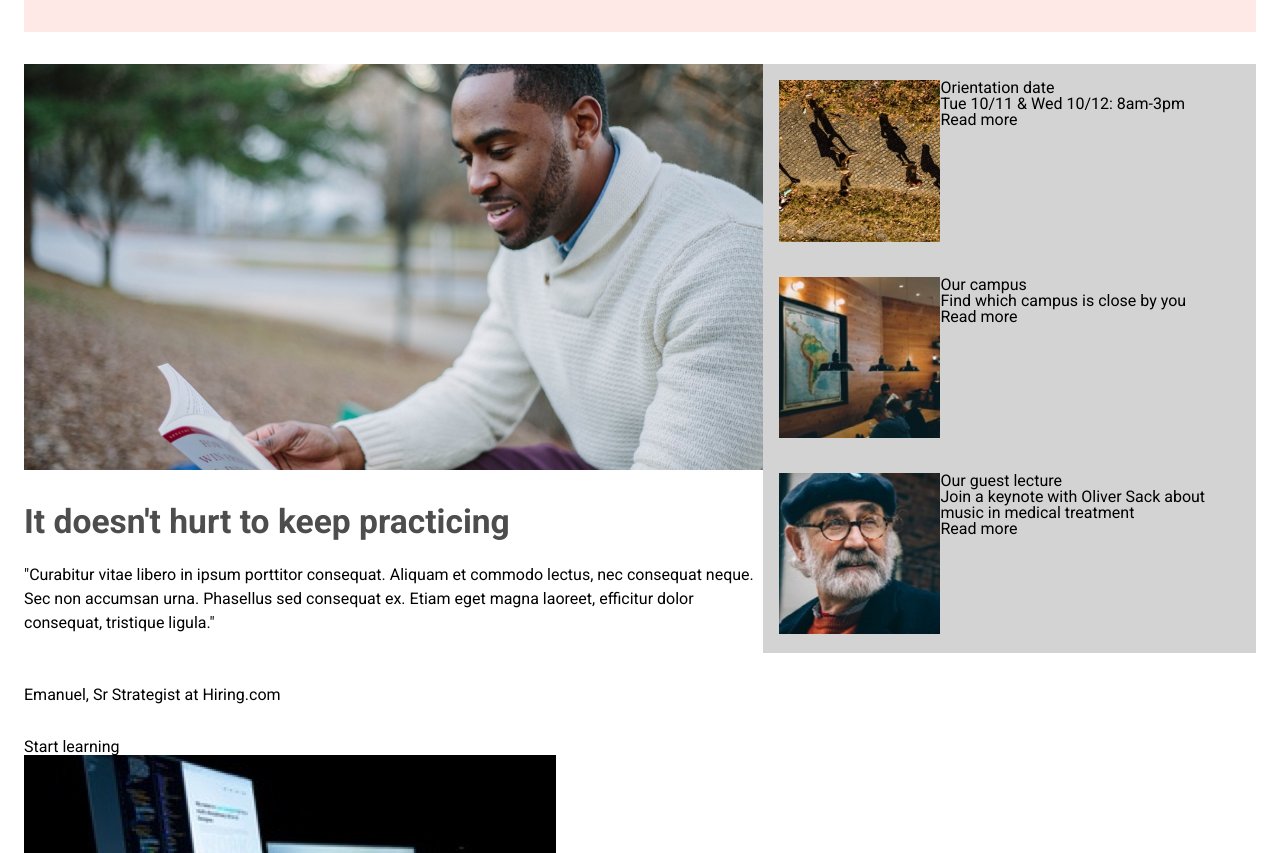
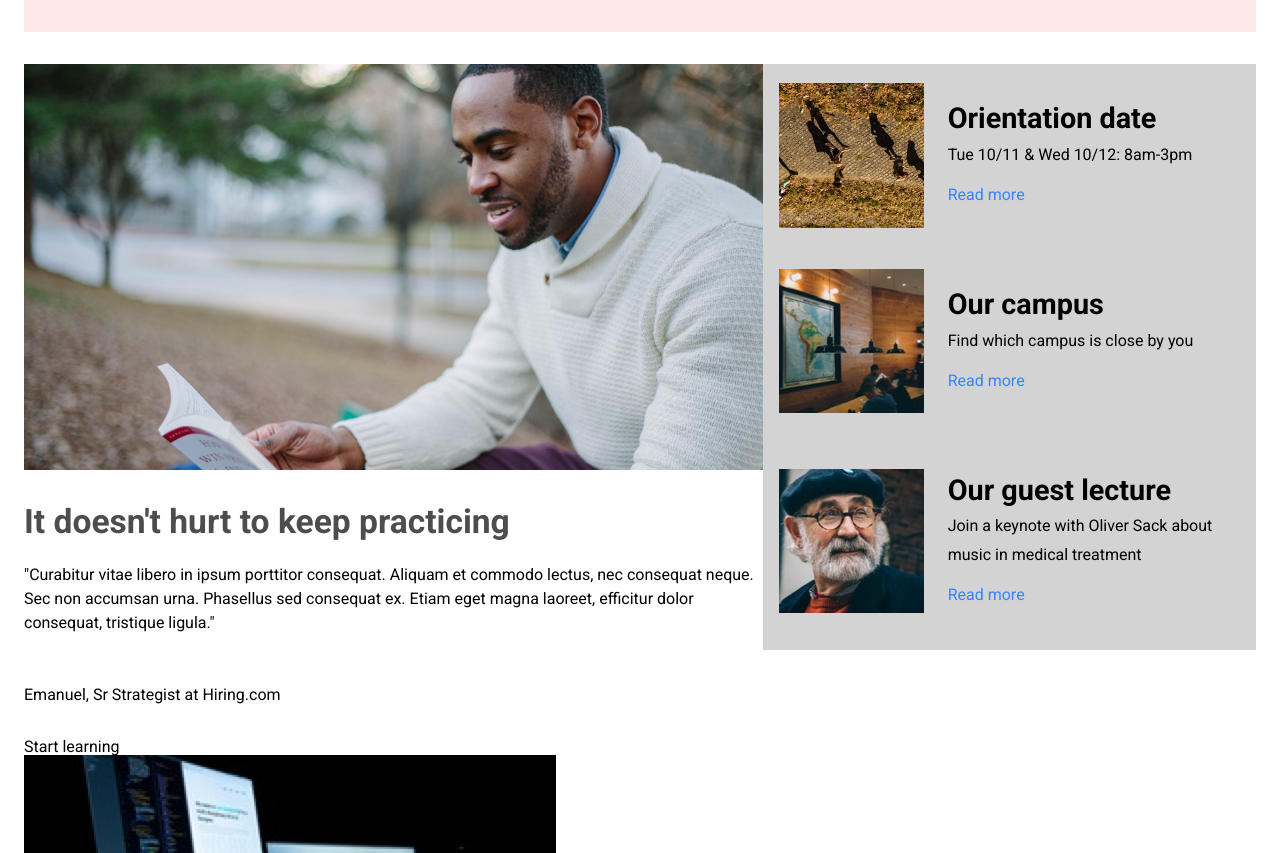
Before and after one commit to Mae80/Colmar-Academy, a plain HTML site: page index.html in a window 1280 px wide. Shown: the part 641-1494 px from the top of the page. Drawn offline with Linux system fonts and the light colour scheme.

Commit message:
added changes information section

```diff
--- a/index.html
+++ b/index.html
@@ -72,7 +72,7 @@
             <div class="thumbnail-text">
               <h3>Orientation date</h3>
               <p>Tue 10/11 & Wed 10/12: 8am-3pm</p>
-              <p>Read more</p>
+              <p class="link"><a href="#">Read more</a></p>
             </div>
           </div>
           <div class="info">
@@ -82,7 +82,7 @@
             <div class="thumbnail-text">
               <h3>Our campus</h3>
               <p>Find which campus is close by you</p>
-              <p>Read more</p>
+              <p class="link"><a href="#">Read more</a></p>
             </div>
           </div>
           <div class="info">
@@ -92,7 +92,7 @@
             <div class="thumbnail-text">
               <h3>Our guest lecture</h3>
               <p>Join a keynote with Oliver Sack about music in medical treatment</p>
-              <p>Read more</p>
+              <p class="link"><a href="#">Read more</a></p>
             </div>
           </div>
         </div>
--- a/resources/css/style.css
+++ b/resources/css/style.css
@@ -146,6 +146,7 @@ header .mobile {
 
   .info {
     display: flex;
+    align-items: center;
     background-color: lightgrey;
     padding: 1rem;
   }
@@ -158,8 +159,25 @@ header .mobile {
   .thumbnail img {
     width: 100%;
     height: auto;
+
   }
 
   .thumbnail-text {
     width: 65%;
+    padding: 1.5rem;
+    line-height: 1.8rem;
   }
+
+  .thumbnail-text h3 {
+    font-size: 1.8rem;
+    font-weight: bold;
+    padding-bottom: 0.5rem;
+  }
+
+  .link {
+    padding-top: 0.7rem;
+    }
+
+    .link a {
+      color: #3385ff;
+    }
```
